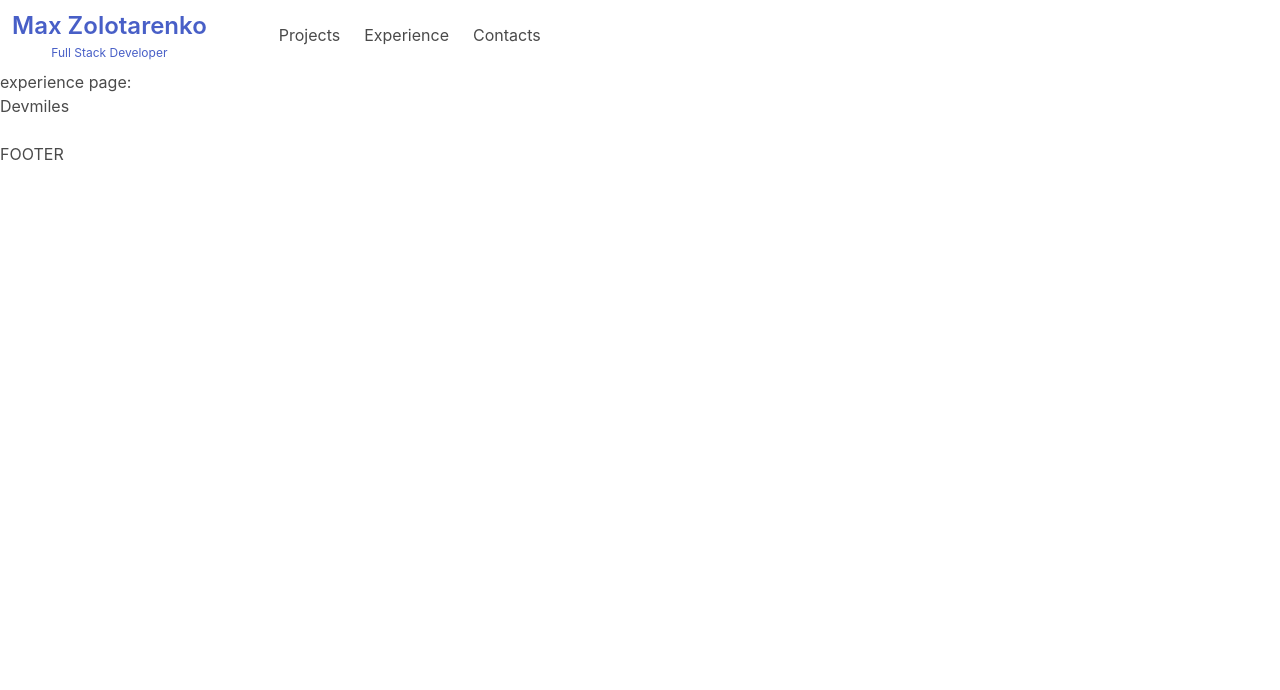
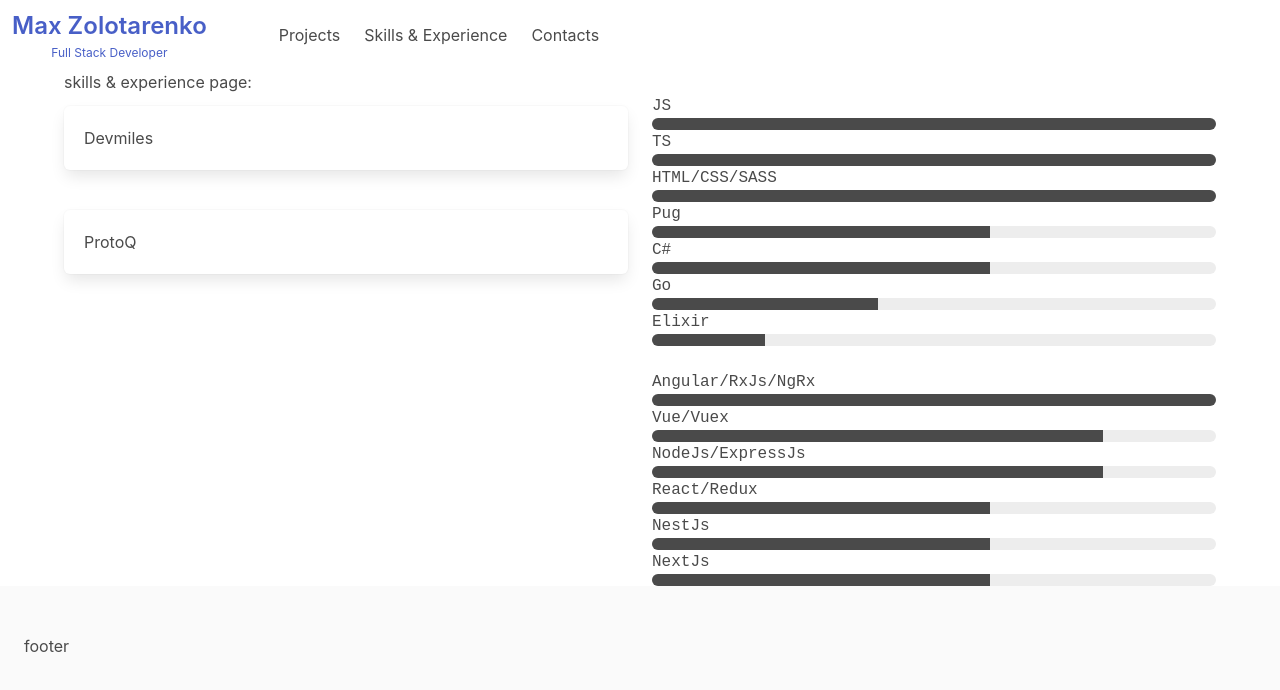
Before and after one commit to goldsami/portfolio, a Next.js app: page /experience in a window 1280 px wide. Shown: the top 690 px of the page. Built offline with nearby package versions, Linux system fonts and the light colour scheme.

Commit message:
feat: experience and skills page styling

```diff
--- a/components/layout.tsx
+++ b/components/layout.tsx
@@ -4,8 +4,8 @@ export default function Layout({children}: any) {
   return (
     <>
 			<Navbar/>
-      <main>{children}</main>
-      FOOTER
+      <main className="container">{children}</main>
+      <div className="footer">footer</div>
     </>
   )
 }
--- a/components/navbar.tsx
+++ b/components/navbar.tsx
@@ -36,7 +36,7 @@ export default function Navbar() {
 
           <Link href="/experience">
             <a className="navbar-item">
-              Experience
+              Skills & Experience
             </a>
           </Link>
 
--- a/pages/experience.tsx
+++ b/pages/experience.tsx
@@ -1,30 +1,55 @@
 import Layout from "../components/layout";
 import {DataService} from "../services";
 import {ExperiencePositionModel} from "../types";
+import {SkillsModel} from "../types/SkillsModel";
 
 interface ExperienceProps {
   experience: ExperiencePositionModel[]
+  skills: SkillsModel
 }
 
-export default function Experience({experience}: ExperienceProps) {
+export default function Experience({experience, skills}: ExperienceProps) {
   return (
     <Layout>
-      experience page: <br/>
-      {experience?.map(x => (
-        <div key={x.companyName}>
-          <div>{x.companyName}</div><br/>
+      skills & experience page: <br/>
+      <div className="columns">
+        <div className="column is-half ">
+          <div className="my-0 columns is-multiline is-variable is-8">
+            {experience?.map(x => (
+              <div className="column is-full mb-4" key={x.companyName}>
+                <div className="box">{x.companyName}</div>
+              </div>
+            ))}
+          </div>
         </div>
-      ))}
+        <div className="column is-half">
+          {skills.languages.sort((a,b) => b.rate - a.rate).map(x => (
+            <div className="is-family-code" key={x.technologyName}>
+              {x.technologyName}
+              <progress className="progress is-small" value={x.rate} max="5"></progress>
+            </div>
+          ))}
+          <br/>
+          {skills.frameworks.sort((a,b) => b.rate - a.rate).map(x => (
+            <div className="is-family-code" key={x.technologyName}>
+              {x.technologyName}
+              <progress className="progress is-small" value={x.rate} max="5"></progress>
+            </div>
+          ))}
+        </div>
+      </div>
     </Layout>
   )
 }
 
 export async function getStaticProps() {
   const experience = DataService.experience()
+  const skills = DataService.skills()
 
   return {
     props: {
-      experience
+      experience,
+      skills
     }
   }
 }
--- a/public/data.json
+++ b/public/data.json
@@ -31,6 +31,78 @@
         "C#",
         ".NET"
       ]
+    },
+    {
+      "startDate": "2021-03-01",
+      "endDate": "Present",
+      "companyName": "ProtoQ",
+      "position": "Full Stack Developer",
+      "techStack": [
+        "Angular",
+        "TS",
+        "Express",
+        "Graphql",
+        "React",
+        "Pug"
+      ]
     }
-  ]
+  ],
+  "skills": {
+    "languages": [
+      {
+        "technologyName": "JS",
+        "rate": 5
+      },
+      {
+        "technologyName": "TS",
+        "rate": 5
+      },
+      {
+        "technologyName": "Pug",
+        "rate": 3
+      },
+      {
+        "technologyName": "HTML/CSS/SASS",
+        "rate": 5
+      },
+      {
+        "technologyName": "Go",
+        "rate": 2
+      },
+      {
+        "technologyName": "C#",
+        "rate": 3
+      },
+      {
+        "technologyName": "Elixir",
+        "rate": 1
+      }
+    ],
+    "frameworks": [
+      {
+        "technologyName": "Angular/RxJs/NgRx",
+        "rate": 5
+      },
+      {
+        "technologyName": "React/Redux",
+        "rate": 3
+      },
+      {
+        "technologyName": "Vue/Vuex",
+        "rate": 4
+      },
+      {
+        "technologyName": "NodeJs/ExpressJs",
+        "rate": 4
+      },
+      {
+        "technologyName": "NestJs",
+        "rate": 3
+      },
+      {
+        "technologyName": "NextJs",
+        "rate": 3
+      }
+    ]
+  }
 }
--- a/services/data.ts
+++ b/services/data.ts
@@ -1,5 +1,6 @@
 import data from '../public/data.json'
 import {ContactsModel, ExperiencePositionModel, ProjectModel, UserModel} from "../types";
+import {SkillsModel} from "../types/SkillsModel";
 
 export class DataService {
   static projects(): ProjectModel[] {
@@ -25,4 +26,8 @@ export class DataService {
   static experience(): ExperiencePositionModel[] {
     return data?.experience
   }
+
+  static skills(): SkillsModel {
+    return data?.skills
+  }
 }
--- /dev/null
+++ b/types/SkillsModel.ts
@@ -0,0 +1,6 @@
+type SkillType = { technologyName: string, rate: number}
+
+export interface SkillsModel {
+  languages: SkillType[]
+  frameworks: SkillType[]
+}
```
